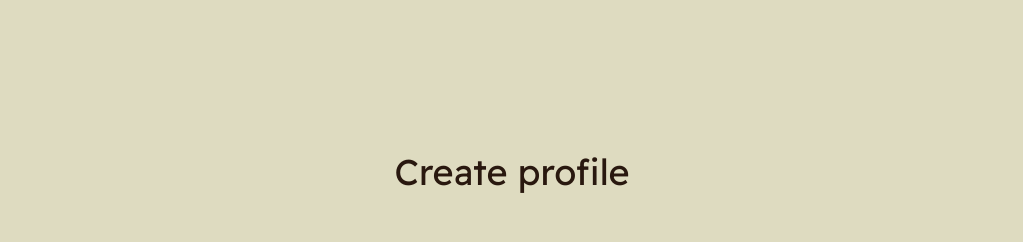
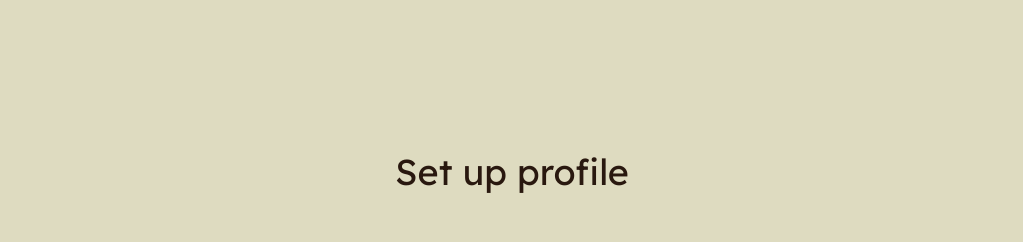
Before and after one commit to SamuelShally/ekko, a React (Create React App) app in the folder frontend/: page /profile in a window 1280 px wide. Shown: the top 242 px of the page, without its empty margins (128-1151 px from the left). Built offline with nearby package versions, Linux system fonts and the light colour scheme.

Commit message:
create profile -> set up profile

```diff
--- a/frontend/src/components/CreateProfile.jsx
+++ b/frontend/src/components/CreateProfile.jsx
@@ -4,7 +4,7 @@ const CreateProfile = () => {
     return (
         <div className="relative h-screen bg-accent">
             <div className="absolute grid h-3/4 inset-y-20 bg-accent place-items-center">
-                <h1 className="relative w-screen  text-4xl text-primary text-center text-bold">Create profile</h1>
+                <h1 className="relative w-screen  text-4xl text-primary text-center text-bold">Set up profile</h1>
                 <div className="relative card card-bordered rounded-3xl bg-neutral shadow-xl
                                 w-3/4 lg:card-side">
                     <img className="rounded-3xl mt-10 mx-8" src="https://placeimg.com/400/225/arch" alt="User1"/>
```
